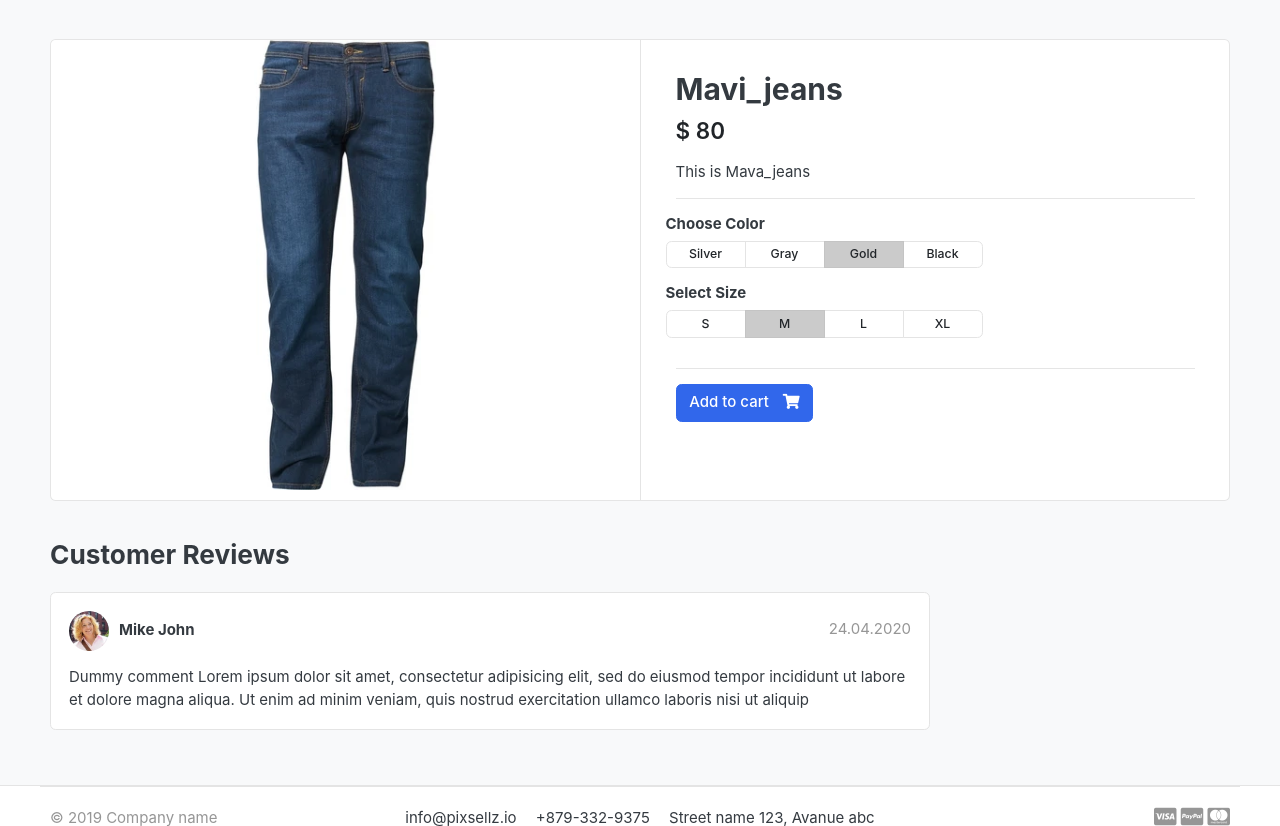
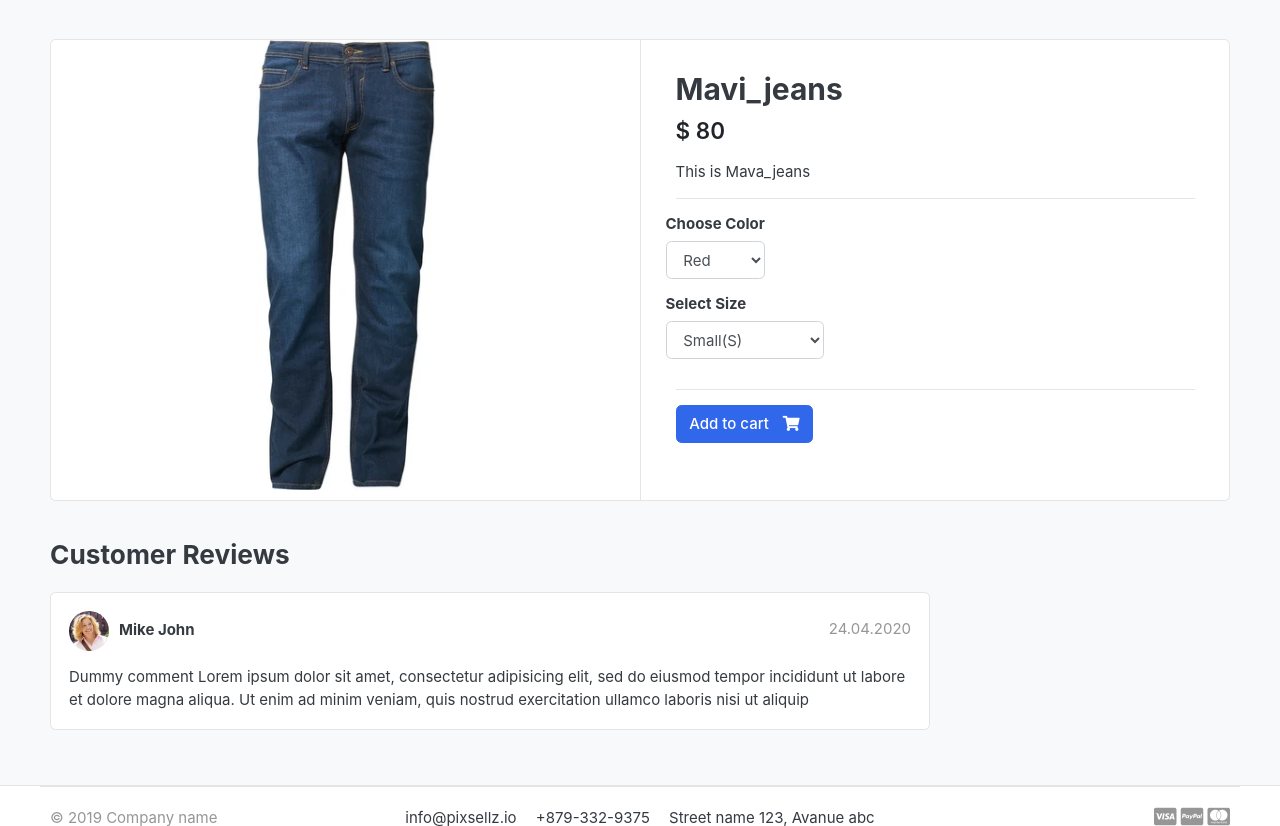
Before and after one commit to 2kdietga/DjangoProject, a Django app: a page that uses templates/store/product_detail.html in a window 1280 px wide. Shown: the part 119-945 px from the top of the page. Run offline with Django 5.2, Linux system fonts and the light colour scheme; data comes from the database, SQL or seed files in the repository; some libraries are stand-ins or nearby versions; some web fonts are replaced.

Commit message:
muốn làm variation, thử post get color, size

```diff
--- a/carts/views.py
+++ b/carts/views.py
@@ -11,6 +11,10 @@ def _cart_id(request):
     return cart
 
 def add_cart(request, product_id):
+    color = request.GET['color']
+    size = request.GET['size']
+    return HttpResponse(f"{color} {size}")
+
     product = Product.objects.get(id=product_id)
     try:
         cart = Cart.objects.get(cart_id=_cart_id(request))
--- a/templates/store/product_detail.html
+++ b/templates/store/product_detail.html
@@ -15,6 +15,7 @@
           <!-- gallery-wrap .end// -->
         </aside>
         <main class="col-md-6 border-left">
+          <form action="{% url 'add_cart' single_product.id %}" method="GET">
             <article class="content-body">
               <h2 class="title">{{single_product.product_name}}</h2>
 
@@ -28,46 +29,25 @@
               <div class="row">
                 <div class="item-option-select">
                   <h6>Choose Color</h6>
-                <div
-                  class="btn-group btn-group-sm btn-group-toggle"
-                  data-toggle="buttons"
-                >
-                  <label class="btn btn-light">
-                    <input type="radio" name="radio_color" /> Silver
-                  </label>
-                  <label class="btn btn-light">
-                    <input type="radio" name="radio_color" /> Gray
-                  </label>
-                  <label class="btn btn-light active">
-                    <input type="radio" name="radio_color checked" /> Gold
-                  </label>
-                  <label class="btn btn-light">
-                    <input type="radio" name="radio_color" /> Black
-                  </label>
-                </div>
+                  <select name="color" class="form-control">
+                    <option value="red">Red</option>
+                    <option value="blue">Blue</option>
+                    <option value="green">Green</option>
+                    <option value="black">Black</option>
+                    <option value="white">White</option>
+                  </select>
                 </div>
               </div>
               <!-- row.// -->
               <div class="row">
                 <div class="item-option-select">
                   <h6>Select Size</h6>
-                <div
-                  class="btn-group btn-group-sm btn-group-toggle"
-                  data-toggle="buttons"
-                >
-                  <label class="btn btn-light">
-                    <input type="radio" name="radio_color" /> S
-                  </label>
-                  <label class="btn btn-light active">
-                    <input type="radio" name="radio_color" checked /> M
-                  </label>
-                  <label class="btn btn-light">
-                    <input type="radio" name="radio_color" /> L
-                  </label>
-                  <label class="btn btn-light">
-                    <input type="radio" name="radio_color" /> XL
-                  </label>
-                </div>
+                  <select name="size" class="form-control">
+                    <option value="small">Small(S)</option>
+                    <option value="medium">Medium(M)</option>
+                    <option value="large">Large(L)</option>
+                    <option value="extra-large">Extra Large(XL)</option>
+                  </select>
                 </div>
               </div>
               <!-- row.// -->
@@ -82,13 +62,10 @@
                 <i class="fas fa-eye"></i>
               </a>
               {% else %}
-            <a
-              href="{% url 'add_cart' single_product.id %}"
-              class="btn btn-primary"
-            >
+              <button type="submit" class="btn btn-primary">
                 <span class="text">Add to cart</span>
                 <i class="fas fa-shopping-cart"></i>
-            </a>
+              </button>
               {% endif %} {% else %}
               <a href="" class="btn btn-secondary disabled">
                 <span class="text">Out of Stock</span>
@@ -97,6 +74,7 @@
               {% endif %}
             </article>
             <!-- product-info-aside .// -->
+          </form>
         </main>
         <!-- col.// -->
       </div>
```
Lines whose indentation alone changed are shown as unchanged.
